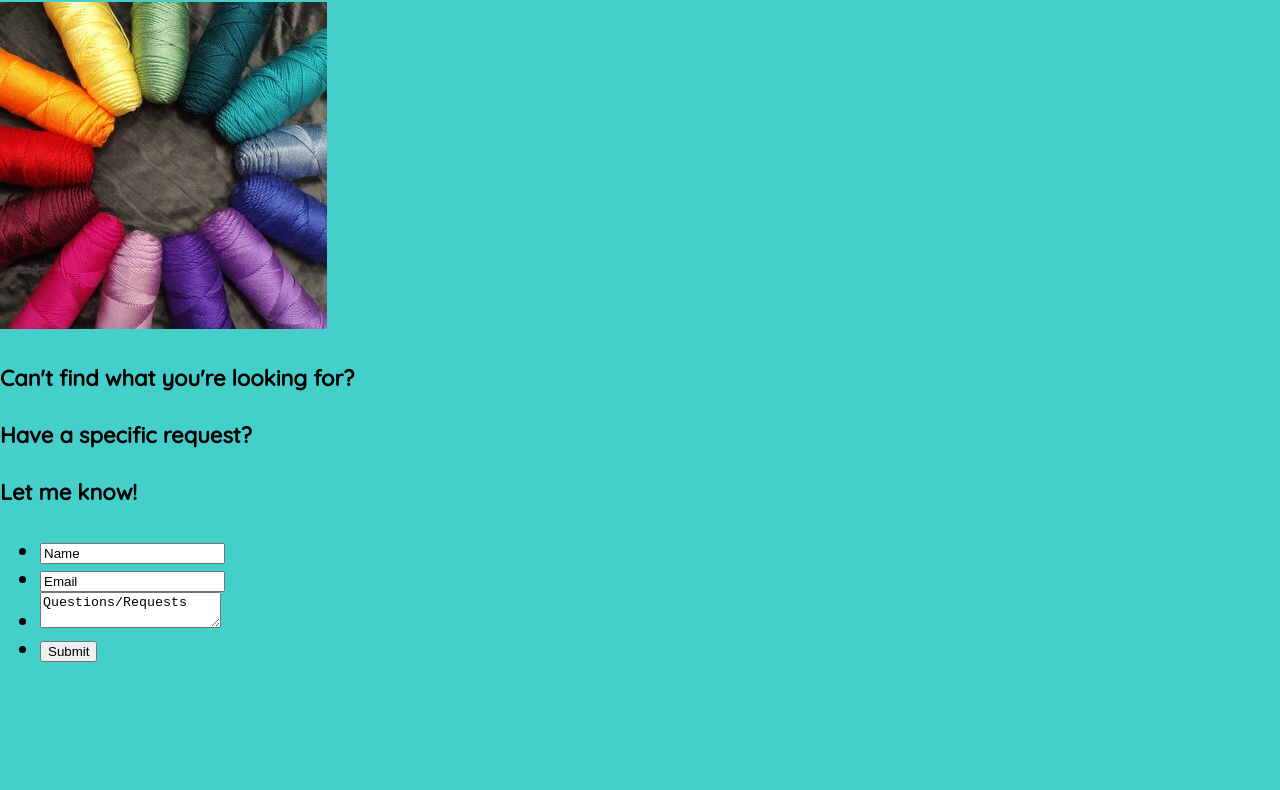
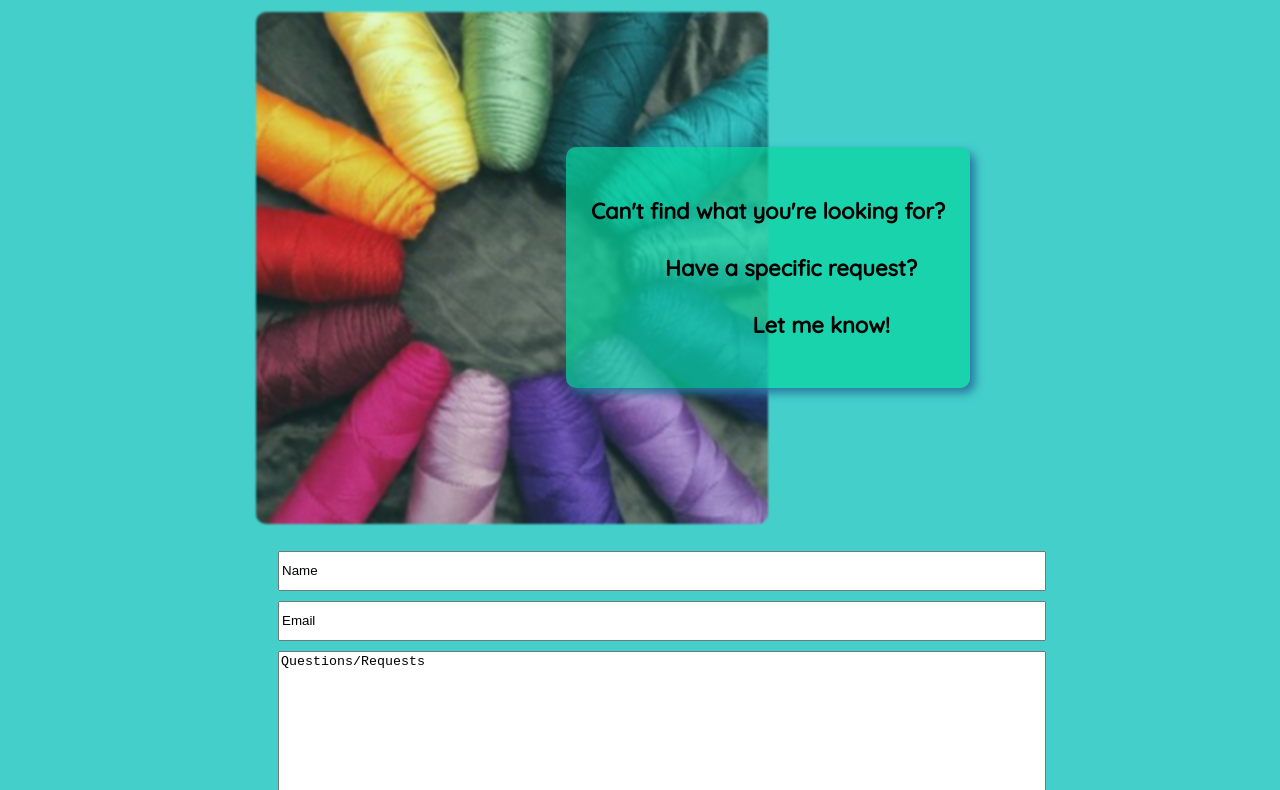
Before and after one commit to lemmonas/wdd130, a plain HTML site: page andras-crafts/contact-me.html in a window 1280 px wide. Shown: the part 543-1333 px from the top of the page. Drawn offline with Linux system fonts and the light colour scheme; a web font is replaced by a local one.

Commit message:
added contact css

```diff
--- a/andras-crafts/contact-me.html
+++ b/andras-crafts/contact-me.html
@@ -10,6 +10,7 @@
 </head>
 
 <body>
+    <div id="feedback"></div>
     <div id="content">
         <header>
             <a href="index.html" id="logo-link">
@@ -23,10 +24,10 @@
             <img id="banner-img" src="images/rainbow-yarn.jpg" alt="Rainbow of yarn banner">
             <h1 id="title">Andra's Crafts</h1>
         </header>
-        <main>
-            <h3 id="contact-title">Contact Me</h3>
+        <main class="contact-grid">
+            <h2 id="contact-title">Contact Me</h2>
+            <img id="contact-img" src="images/yarn-wreath.jpg" alt="Wreath of yarn">
             <div id="contact-msg">
-                <img src="images/yarn-wreath.jpg" alt="Wreath of yarn">
                 <h4>Can't find what you're looking for?</h4>
                 <h4>Have a specific request?</h4>
                 <h4>Let me know!</h4>
@@ -42,17 +43,25 @@
                     <li>
                         <textarea id="msg" name="user_message">Questions/Requests</textarea>
                     </li>
-                    <li class="button">
-                        <button type="submit">Submit</button>
-                    </li>
                 </ul>
             </form>
+            <button class="button" type="submit">Submit</button>
         </main>
         <footer>
             <p>Andra's Crafts &copy; 2022</p>
             <p><a href="site-plan.html">Site Plan</a></p>
         </footer>
     </div>
+    <script>
+        const feedbackElement = document.getElementById('feedback');
+        const formElement = document.forms[0];
+        formElement.addEventListener('submit', function(e) {
+            e.preventDefault();
+            feedbackElement.innerHTML = 'Hello '+ formElement.user_name.value +'! Thank you for your message. We will get back with you as soon as possible!';
+            feedbackElement.style.display = "block";
+            document.body.classList.toggle('moveDown');
+        });
+    </script>
 </body>
 
 </html>
--- a/andras-crafts/styles/style.css
+++ b/andras-crafts/styles/style.css
@@ -183,3 +183,102 @@ nav a:hover {
     justify-self: center;
     font-family: 'Emilys Candy', cursive, script;
 }
+
+/* Contact Me css */
+
+.contact-grid {
+    display: grid;
+    grid-template-columns: repeat(5, 1fr);
+}
+
+#contact-img {
+    grid-column: 2/4;
+    grid-row: 2/5;
+    z-index: -1;
+    width: 100%;
+    filter: blur(1px);
+    -webkit-filter: blur(1px);
+    border-radius: 10px;
+    opacity: 0.85;
+}
+
+#contact-msg {
+    background-color: rgb(6, 214, 160, 0.7);
+    grid-column: 3/5;
+    grid-row: 3/4;
+    padding: 20px 25px;
+    justify-self: center;
+    box-shadow: 5px 5px 10px #2978a0;
+    border-radius: 10px;
+}
+
+#contact-msg h4:nth-of-type(1) {
+    justify-self: center;
+    align-self: center;
+}
+
+#contact-msg h4:nth-of-type(2) {
+    justify-self: center;
+    align-self: center;
+    margin-left: 13%;
+}
+
+#contact-msg h4:nth-of-type(3) {
+    justify-self: center;
+    align-self: center;
+    margin-left: 30%;
+}
+
+#contact-title {
+    font-family: 'Emilys Candy', cursive, script;
+    grid-column: 1/6;
+    justify-self: center;
+    align-self: center;
+}
+
+#feedback {
+    background-color: #44cfcb;
+    position: absolute;
+    top: 0;
+    left: 0;
+    right: 0;
+    padding: 1em;
+    display: none;
+}
+
+form {
+    grid-column: 2/5;
+    grid-row: 6/7;
+    margin: 0 auto;
+    width: 100%;
+    padding: 1em;
+}
+
+input, textarea {
+    width: 100%;
+    font: 1em;
+    height: 3em;
+    box-sizing: border-box;
+    margin: 5px 0;
+}
+
+.button {
+    grid-column: 1/6;
+    grid-row: 7/8;
+    justify-self: center;
+    padding: 5px 10px;
+}
+
+.moveDown {
+    margin-top: 3em;
+}
+
+textarea {
+    height: 15em;
+}
+
+ul {
+    list-style: none;
+    padding: 0;
+    margin: 0;
+}
```
